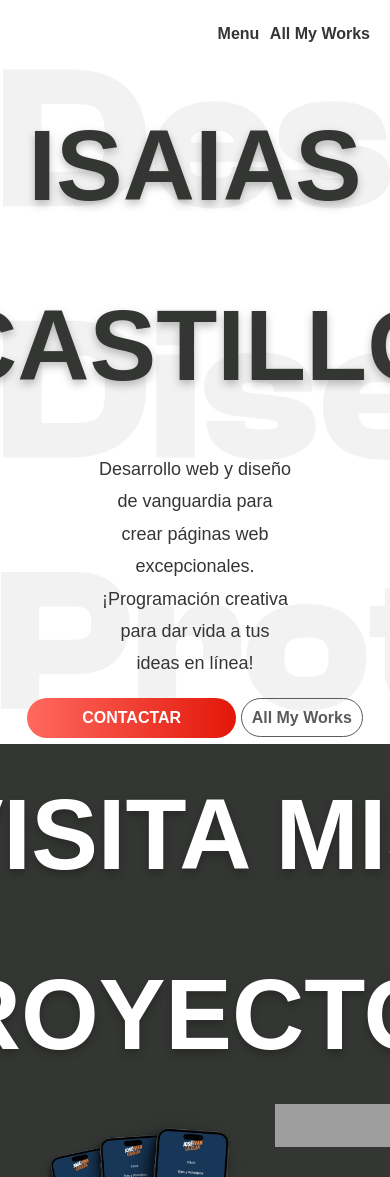
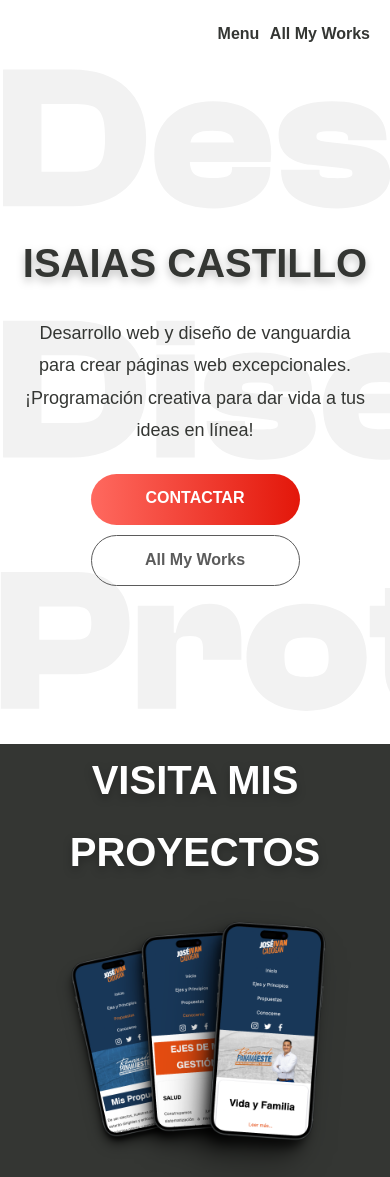
Before and after one commit to isaicastillo13/Mi-Portafolio, a PHP site: page / in a window 390 px wide; the page is wider, and only the part inside the window is pictured. Shown: the top 1177 px of that part. Run offline with PHP 8.4, Linux system fonts and the light colour scheme; grey boxes are pictures that could not be loaded.

Commit message:
Agrego el codigo para el funcionamiento responsive del portafolio y terminado la primera version

```diff
--- a/index.html
+++ b/index.html
@@ -16,17 +16,17 @@
             </a> -->
             <div class="nav__menu--end">
                 <input type="button" value="Menu" onclick="abrirMenu()">
-                <a href="#">All My Works</a>
+                <a href="#proyectos">All My Works</a>
             </div>
         </nav>
         <!-- Menu -->
         <div class="overlay" id="overlay">
             <div class="overlay-content">
-                <input type="button" value="X" onclick="cerrarMenu()">
-                <a href="#">All My Works</a>
-                <a href="#">Sobre Mi</a>
-                <a href="#">Habilidades</a>
-                <a href="#">Contacto</a>
+                <input type="button" value="X" onclick="cerrarMenu()" id="cerrarMenu">
+                <a href="#proyectos" id="enlaceProyecto">All My Works</a>
+                <!-- <a href="#">Sobre Mi</a> -->
+                <a href="#habildades" id="enlaceHabilidades">Habilidades</a>
+                <a href="#contacto" id="enlaceContacto">Contacto</a>
             </div>
         </div>
 
@@ -35,15 +35,13 @@
             <p class="presentacion__slogan">Desarrollo web y diseño de vanguardia para crear páginas web excepcionales.
                 ¡Programación creativa para dar vida a tus ideas en línea!</p>
             <div class="presentacion__enlaces">
-                <input href="" class="btn presentaion__btn" type="button" value="CONTACTAR">
-                <a href="#" class="enlace">All My Works</a>
+                <a href="mailto:isaiascastillo530@gmail.com" class="btn presentacion__btn">CONTACTAR</a>
+                <a href="#proyectos" class="">All My Works</a>
             </div>
             </div>
         </section>
         <section class="proyectos" id="proyectos">
-                <h2 class="proyecto__titulo">
-                    VISITA MIS PROYECTOS
-                </h2>
+                <h2 class="proyecto__titulo">VISITA MIS PROYECTOS</h2>
                 <div class="mockups">
                     <a href="https://joseivancadogan.com/">
                         <img src="build/img/mockupJoseIvanMobil.png" alt="mockup pagina Jove Ivan" class="proyecto__mockup">
@@ -58,7 +56,7 @@
                 </div>
             <a class="enlace__grande enlace__grande--abajo" href="https://festivaldemusicaisaias.netlify.app/" target="_blank">festivaldemusicaisaias.netlify.app</a>
             <a class="enlace__pequenio enlace__pequenio--abajo" href="https://blogcafeisaias.netlify.app/" target="_blank">blogcafeisaias.netlify.app</a>
-            <input class="btn proyecto__btn" type="button" value="VER MAS">
+            <!-- <input class="btn proyecto__btn" type="button" value="VER MAS"> -->
         </section>
 
         <section class="habildades" id="habildades">
@@ -97,15 +95,15 @@
                 ¿Listo para impulsar tu presencia en línea?.<br>
                 <!-- Diseño y desarrollo soluciones a medida para resaltar tu marca en línea. -->
                 Ponte en contacto conmigo hoy y comencemos a construir juntos algo increíble para tu negocio o proyecto personal. ¡Estoy emocionado de escuchar tus ideas!</p>
-            <input type="button" class="btn contacto__btn" value="CONTACTAR">
+            <a href="mailto:isaiascastillo530@gmail.com" class="btn contacto__btn">CONTACTAR</a>
         </section>
         <section class="footer">
             <div class="footer__redes">
                 <h3 class="redes__titulo">REDES SOCIALES</h3>
                 <div class="redes__logos">
-                <a href=""><img src="build/img/logoLinkedin.webp" alt="logo de linkedin"></a>
-                <a href=""><img src="build/img/logoGitHub.webp" alt="logo de github"></a>
-                <a href=""><img src="build/img/logoInstagram.webp" alt="logo de instagram"></a>
+                <a href="https://www.linkedin.com/in/isaias-castillo-649183239/"><img src="build/img/logoLinkedin.webp" alt="logo de linkedin"></a>
+                <a href="https://github.com/isaicastillo13"><img src="build/img/logoGitHub.webp" alt="logo de github"></a>
+                <a href="https://www.instagram.com/isaiassecl/"><img src="build/img/logoInstagram.webp" alt="logo de instagram"></a>
             </div>
             </div>
             <div class="footer__contacto">
--- a/src/scss/base/_botones.scss
+++ b/src/scss/base/_botones.scss
@@ -1,7 +1,9 @@
 
 .btn {
+    text-align: center;
     width: 209px;
-    height: 40px;
+    height: 50.8px;
+    padding: 10px;
     border-radius: 280px;
     border: none;
     color: $blanco;
@@ -17,4 +19,5 @@
 
 .proyecto__btn{
     margin-bottom: 20px;
+
 }
--- a/src/scss/base/_globales.scss
+++ b/src/scss/base/_globales.scss
@@ -43,7 +43,7 @@ h1 {
     font-size: 16rem;
 }
 h2 {
-    font-size: 10rem;
+    font-size: 4rem;
 }
 h3 {
     font-size: 3rem;
--- a/src/scss/layout/_contacto.scss
+++ b/src/scss/layout/_contacto.scss
@@ -15,12 +15,11 @@
     }
 
     .contacto__icono{
-        width: 100px;
-        height:  100px;
+        width: 50px;
+        height:  50px;
         align-self: center;
 
     }
-
     .contacto__texto{
         color: $blanco;
         position: relative;
@@ -30,5 +29,14 @@
         margin-bottom: 30px;
     }
 
+    @include tablet{
+        .contacto__icono{
+            width: 100px;
+            height:  100px;
+            align-self: center;
+
+        }
+    }
+
 
 }
--- a/src/scss/layout/_footer.scss
+++ b/src/scss/layout/_footer.scss
@@ -1,8 +1,9 @@
 .footer{
     display: flex;
-    flex-direction: row;
+    flex-direction: column;
     justify-content: space-around;
-    margin: 0 5px;
+    align-items: center;
+    ext-align: center;
     .footer__redes{
         display: flex;
         flex-direction: column;
@@ -33,6 +34,13 @@
             color: $negro;
         }
     }
+
+    @include tablet{
+    display: flex;
+    flex-direction: row;
+    justify-content: space-around;
+    margin: 0 5px;
+    }
 }
 
 .footer__copyright{
--- a/src/scss/layout/_habilidades.scss
+++ b/src/scss/layout/_habilidades.scss
@@ -3,17 +3,24 @@
         color: $negro;
     }
 
-    .habilidades__presentacion,
+    .habilidades__presentacion{
+        display: flex;
+        flex-direction: column;
+        justify-content: center;
+        align-items: center;
+    }
+
     .habilidades__herramientas {
         display: flex;
         flex-direction: row;
+        flex-wrap: wrap;
         justify-content: center;
         align-items: center;
     }
 
     img {
-        width: 427px;
-        height: 424px;
+        width: 295px;
+        height: 393px;
         object-fit: cover;
         border-radius: 8px;
         margin: 5px;
@@ -40,10 +47,66 @@
         margin: 30px 0;
 
         img {
-            width: 101px;
+            width: 48px;
             height: auto;
             object-fit: cover;
         }
     }
 
+    @include tablet{
+        .habilidades__presentacion,
+        .habilidades__herramientas {
+            display: flex;
+            flex-direction: row;
+            justify-content: center;
+            align-items: center;
+
+        }
+
+        img {
+            width: 200px;
+            height: 256px;
+            object-fit: cover;
+            border-radius: 8px;
+            margin: 5px;
+        }
+
+        .contenedor__imagen {
+            position: relative;
+            display: inline-block;
+        }
+
+        .texto {
+            position: absolute;
+            top: 50%;
+            left: 50%;
+            transform: translate(-50%, -50%);
+            color: white;
+            font-size: 40px;
+            text-align: center;
+            z-index: 1;
+            /* Asegura que el texto esté sobre la imagen */
+        }
+
+        .habilidades__herramientas {
+            margin: 30px 0;
+
+            img {
+                width: 108px;
+                height: auto;
+                object-fit: cover;
+            }
+        }
+    }
+
+    @include desktop{
+        img {
+            width: 427px;
+            height: 424px;
+            object-fit: cover;
+            border-radius: 8px;
+            margin: 5px;
+        }
+    }
+
 }
--- a/src/scss/layout/_presentacion.scss
+++ b/src/scss/layout/_presentacion.scss
@@ -1,5 +1,6 @@
+// Estas lineas siempre se ejecuentan para todas las pantallas
 p {
-    width: 50%;
+    width: 90%;
     text-align: center;
 }
 
@@ -7,6 +8,10 @@ h2 {
     margin: 0;
     filter: drop-shadow(0px 4px 4px rgba(0, 0, 0, 0.25));
 }
+
+// hasta aqui
+
+
 .navbar {
     display: flex;
     flex-direction: row;
@@ -39,6 +44,7 @@ h2 {
     width: 100%;
     height: 100%;
     background-color: rgba(0, 0, 0, 0.5);
+    z-index: 1;
 }
 
 .overlay-content {
@@ -47,7 +53,7 @@ h2 {
     height: 100%;
     display: flex;
     flex-direction: column;
-    font-size: 100px;
+    font-size: 50px;
 
     a {
         font-family: $fuente-principal;
@@ -66,7 +72,7 @@ h2 {
         text-align: end;
         background: none;
         border: none;
-        color: $blanco;
+        color: $negro;
         font-size: 30px;
         font-weight: bold;
         padding: 10px;
@@ -78,7 +84,7 @@ h2 {
 }
 
 .presentacion {
-    background-image: url(/build/img/presentacion__fondo.svg);
+    background-image: url(../../../build/img/presentacion__fondo.svg);
     background-repeat: no-repeat;
     background-size: cover;
     height: 80vh;
@@ -88,7 +94,18 @@ h2 {
     justify-content: center;
     align-items: center;
 
-    .presentacion__enlaces a {
+
+
+    .presentacion__enlaces{
+        display: flex;
+        flex-direction: column;
+        justify-content: center;
+        align-items: center;
+
+    }
+    .presentacion__enlaces {
+
+        a{
         font-family: $fuente-principal;
         font-weight: bold;
         color: $gris;
@@ -97,11 +114,64 @@ h2 {
         font-weight: bold;
         padding: 10px;
         transition:ease-in .2s;
+        width: 209px;
+        text-align: center;
+        margin-top: 10px;
 
         &:hover{
             cursor: pointer;
             background-color: $gris;
             color: $blanco;
         }
+        }
+
+
+        .presentacion__btn{
+            color: $blanco;
+            border: none;
+        }
     }
+
+
 }
+
+// para que se ejecute este pedazo de codigo el tamaño minimo de la pantalla debe ser 768px
+@include tablet {
+
+        h2{
+            font-size: 8rem;
+        }
+
+        p {
+            width: 70%;
+        }
+
+        .overlay-content {
+            font-size: 100px;
+        }
+
+        .presentacion{
+        .presentacion__enlaces{
+            display: flex;
+            flex-direction: row;
+            justify-content: center;
+            align-items: center;
+
+            a{
+                margin: 0 10px;
+            }
+        }
+    }
+
+}
+
+@include desktop {
+    h2{
+        font-size: 10rem;
+    }
+
+    p {
+        width: 50%;
+    }
+
+}
--- a/src/scss/layout/_proyectos.scss
+++ b/src/scss/layout/_proyectos.scss
@@ -18,7 +18,7 @@
     }
 
     .enlace__pequenio {
-        font-size: 40px;
+        font-size: 15px;
     }
 
     .enlace__pequenio--arriba,
@@ -29,15 +29,12 @@
     }
 
     .enlace__grande {
-        font-size: 68px;
-        &--abajo {
-            right: 5%;
-            margin: 0;
-        }
+        font-size: 20px;
+        margin: 0;
     }
 
     .enlace__pequenio--abajo {
-        top: -35px;
+        top: -15px;
         left: 15%;
         margin: 0;
     }
@@ -48,7 +45,7 @@
 
     .mockups {
         display: flex;
-        flex-direction: row;
+        flex-direction: column;
     }
 
     .proyecto__mockup {
@@ -59,3 +56,45 @@
         }
     }
 }
+
+@include tablet{
+    .proyectos{
+        .mockups{
+            display: flex;
+            flex-direction: row;
+        }
+
+        .enlace__pequenio {
+            font-size: 20px;
+        }
+
+        .enlace__pequenio--abajo {
+            top: -25px;
+        }
+
+        .enlace__grande {
+            font-size: 40px;
+        }
+    }
+}
+
+@include desktop{
+    .proyectos{
+        .mockups{
+            display: flex;
+            flex-direction: row;
+        }
+
+        .enlace__pequenio {
+            font-size: 40px;
+        }
+
+        .enlace__pequenio--abajo {
+            top: -25px;
+        }
+
+        .enlace__grande {
+            font-size: 68px;
+        }
+    }
+}
```
Also changed, not shown: src/js/app.js (+39 -1 lines), build/css/app.css, build/js/bundle.min.js, 2 other files.
